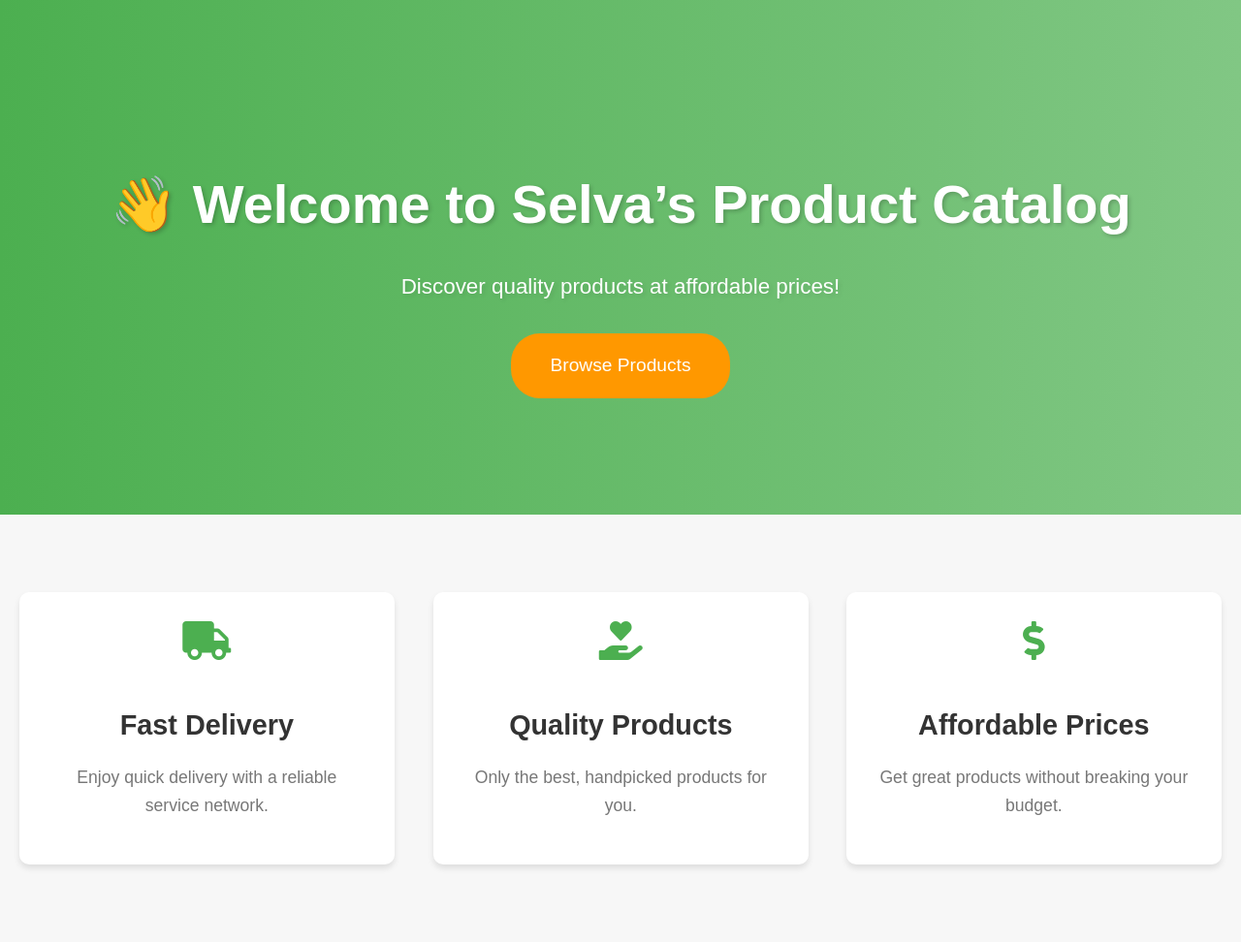
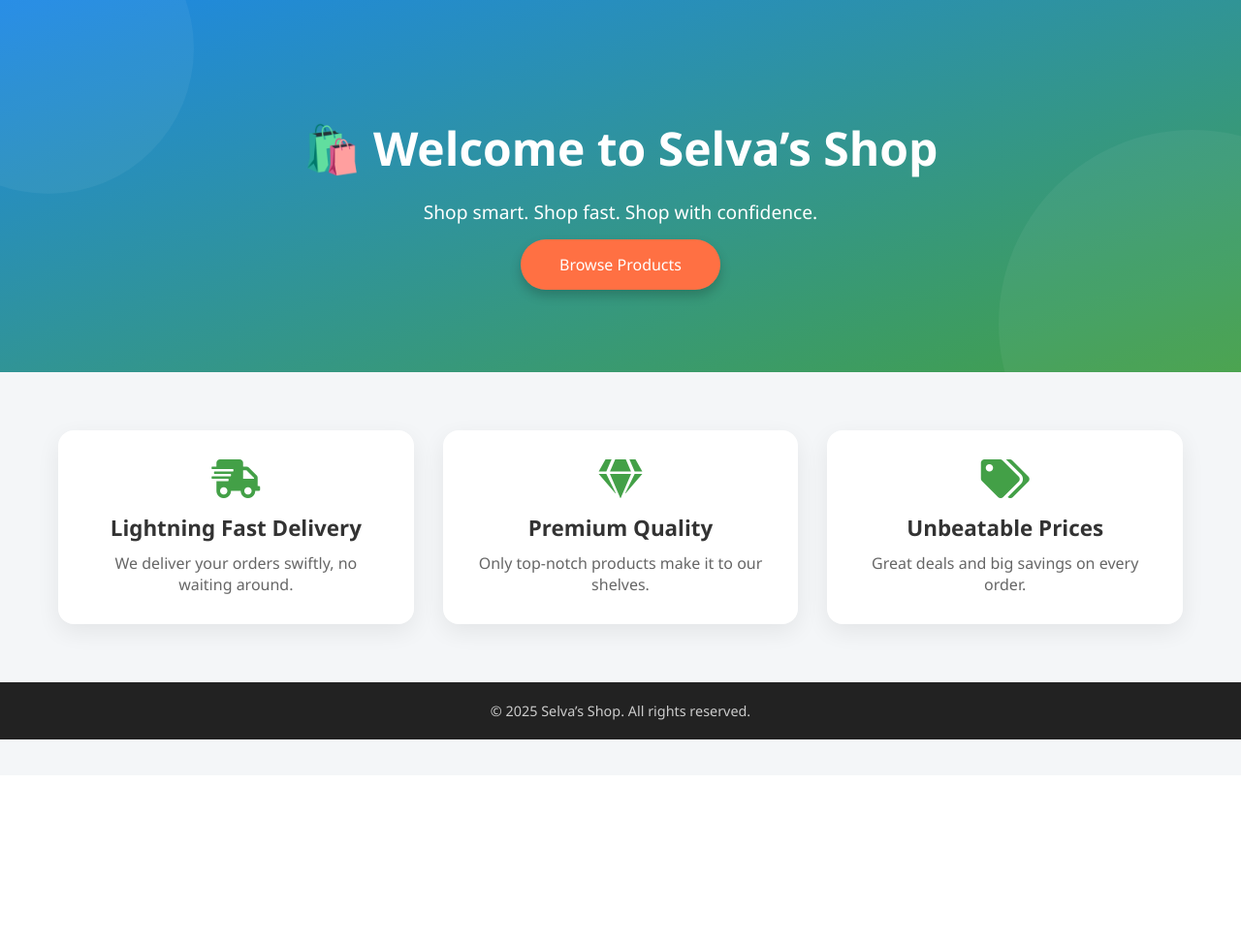
Before and after one commit to SelvaJames18/product_catalog, a Django app: page / in a window 1280 px wide. Shown: the whole page at 97% size. After the commit the page ends 763 px from the top, so only its background shows below. Run offline with Django 5.2, Linux system fonts and the light colour scheme.

Commit message:
home and cart change

```diff
--- a/catalog/templates/catalog/home.html
+++ b/catalog/templates/catalog/home.html
@@ -7,153 +7,174 @@
   <link href="https://cdn.jsdelivr.net/npm/aos@2.3.4/dist/aos.css" rel="stylesheet" />
   <link href="https://cdnjs.cloudflare.com/ajax/libs/font-awesome/5.15.4/css/all.min.css" rel="stylesheet" />
   <style>
-      /* General body styling */
-      body {
-        font-family: 'Arial', sans-serif;
+    * {
+      box-sizing: border-box;
       margin: 0;
       padding: 0;
-        background: #f7f7f7;
-        color: #333;
-        line-height: 1.6;
     }
 
-      /* Smooth scroll */
+    body {
+      font-family: 'Segoe UI', Tahoma, Geneva, Verdana, sans-serif;
+      background: #f4f6f8;
+      color: #333;
+    }
+
     html {
       scroll-behavior: smooth;
     }
 
-      /* Hero section styling */
     .hero {
-        background: linear-gradient(to right, #4caf50, #81c784);
+      background: linear-gradient(to bottom right, #1e88e5, #43a047);
       color: white;
       text-align: center;
-        padding: 120px 20px;
+      padding: 120px 20px 100px;
       position: relative;
+      overflow: hidden;
     }
 
     .hero h1 {
-        font-size: 3.5em;
+      font-size: 3rem;
+      font-weight: bold;
       margin-bottom: 20px;
-        text-shadow: 2px 2px 4px rgba(0, 0, 0, 0.2);
     }
 
     .hero p {
-        font-size: 1.4em;
+      font-size: 1.2rem;
       margin-bottom: 30px;
-        text-shadow: 2px 2px 4px rgba(0, 0, 0, 0.1);
     }
 
     .hero .button {
-        display: inline-block;
-        padding: 18px 40px;
-        background-color: #ff9800;
+      background: #ff7043;
       color: white;
+      padding: 15px 40px;
+      font-size: 1rem;
       text-decoration: none;
-        font-size: 1.2em;
       border-radius: 30px;
-        transition: background-color 0.3s ease, transform 0.3s ease;
+      transition: all 0.3s ease;
+      box-shadow: 0 6px 12px rgba(0, 0, 0, 0.2);
     }
 
     .hero .button:hover {
-        background-color: #f57c00;
-        transform: scale(1.1);
+      background: #f4511e;
+      transform: scale(1.05);
     }
 
-      /* Features Section styling */
+    .hero::before,
+    .hero::after {
+      content: '';
+      position: absolute;
+      border-radius: 50%;
+      background: rgba(255, 255, 255, 0.05);
+      z-index: 0;
+    }
+
+    .hero::before {
+      width: 300px;
+      height: 300px;
+      top: -100px;
+      left: -100px;
+    }
+
+    .hero::after {
+      width: 400px;
+      height: 400px;
+      bottom: -150px;
+      right: -150px;
+    }
+
     .features {
       display: grid;
-        grid-template-columns: repeat(auto-fit, minmax(250px, 1fr));
-        gap: 40px;
-        padding: 80px 20px;
-        text-align: center;
+      grid-template-columns: repeat(auto-fit, minmax(280px, 1fr));
+      gap: 30px;
+      padding: 60px 20px;
+      max-width: 1200px;
+      margin: auto;
     }
 
-      .features .feature {
+    .feature {
       background: white;
       padding: 30px;
-        border-radius: 10px;
-        box-shadow: 0 4px 6px rgba(0, 0, 0, 0.1);
-        transition: transform 0.4s ease, box-shadow 0.4s ease;
+      border-radius: 16px;
+      box-shadow: 0 8px 24px rgba(0, 0, 0, 0.07);
+      text-align: center;
+      transition: all 0.4s ease;
     }
 
-      .features .feature:hover {
-        transform: translateY(-12px);
-        box-shadow: 0 10px 20px rgba(0, 0, 0, 0.15);
+    .feature:hover {
+      transform: translateY(-10px);
+      box-shadow: 0 16px 32px rgba(0, 0, 0, 0.1);
     }
 
-      .features .feature i {
-        font-size: 2.5em;
-        color: #4caf50;
+    .feature i {
+      font-size: 2.5rem;
+      color: #43a047;
       margin-bottom: 15px;
     }
 
-      .features .feature h3 {
-        font-size: 1.8em;
-        margin-bottom: 15px;
-        font-weight: 600;
+    .feature h3 {
+      font-size: 1.4rem;
+      margin-bottom: 10px;
     }
 
-      .features .feature p {
-        font-size: 1.1em;
-        color: #777;
+    .feature p {
+      color: #666;
+      font-size: 1rem;
     }
 
-      /* Footer section styling */
     .footer {
-        background-color: #333;
-        color: white;
-        padding: 30px;
+      background: #222;
+      color: #ccc;
       text-align: center;
+      padding: 20px 10px;
+      font-size: 0.9rem;
     }
 
     /* Responsive typography */
     @media (max-width: 768px) {
       .hero h1 {
-          font-size: 2.8em;
+        font-size: 2.2rem;
       }
 
       .hero p {
-          font-size: 1.2em;
-        }
-
-        .features {
-          padding: 40px 20px;
-        }
-
-        .features .feature {
-          padding: 20px;
+        font-size: 1rem;
       }
     }
   </style>
 </head>
 <body>
+
   <!-- Hero Section -->
   <section class="hero">
-      <h1 data-aos="fade-up" data-aos-duration="1000">👋 Welcome to Selva’s Product Catalog</h1>
-      <p data-aos="fade-up" data-aos-delay="200" data-aos-duration="1000">Discover quality products at affordable prices!</p>
-      <a href="{% url 'product_list' %}" class="button">Browse Products</a>
+    <h1 data-aos="fade-up" data-aos-duration="1000">🛍️ Welcome to Selva’s Shop</h1>
+    <p data-aos="fade-up" data-aos-delay="200" data-aos-duration="1000">Shop smart. Shop fast. Shop with confidence.</p>
+    <a href="{% url 'product_list' %}" class="button" data-aos="zoom-in" data-aos-delay="400">Browse Products</a>
   </section>
 
   <!-- Features Section -->
   <section class="features" id="features">
-      <div class="feature" data-aos="zoom-in-up" data-aos-duration="500" data-aos-delay="100">
-        <i class="fas fa-truck"></i>
-        <h3>Fast Delivery</h3>
-        <p>Enjoy quick delivery with a reliable service network.</p>
+    <div class="feature" data-aos="fade-up" data-aos-delay="100">
+      <i class="fas fa-shipping-fast"></i>
+      <h3>Lightning Fast Delivery</h3>
+      <p>We deliver your orders swiftly, no waiting around.</p>
     </div>
-      <div class="feature" data-aos="zoom-in-up" data-aos-duration="500" data-aos-delay="200">
-        <i class="fas fa-hand-holding-heart"></i>
-        <h3>Quality Products</h3>
-        <p>Only the best, handpicked products for you.</p>
+    <div class="feature" data-aos="fade-up" data-aos-delay="200">
+      <i class="fas fa-gem"></i>
+      <h3>Premium Quality</h3>
+      <p>Only top-notch products make it to our shelves.</p>
     </div>
-      <div class="feature" data-aos="zoom-in-up" data-aos-duration="500" data-aos-delay="300">
-        <i class="fas fa-dollar-sign"></i>
-        <h3>Affordable Prices</h3>
-        <p>Get great products without breaking your budget.</p>
+    <div class="feature" data-aos="fade-up" data-aos-delay="300">
+      <i class="fas fa-tags"></i>
+      <h3>Unbeatable Prices</h3>
+      <p>Great deals and big savings on every order.</p>
     </div>
   </section>
 
-    <!-- AOS Library JS -->
+  <!-- Footer -->
+  <footer class="footer">
+    <p>&copy; 2025 Selva’s Shop. All rights reserved.</p>
+  </footer>
+
+  <!-- AOS JS -->
   <script src="https://cdn.jsdelivr.net/npm/aos@2.3.4/dist/aos.js"></script>
   <script>
     AOS.init({
@@ -161,7 +182,7 @@
       easing: 'ease-in-out',
       duration: 1000,
       delay: 200
-      })
+    });
   </script>
 </body>
 </html>
--- a/catalog/templates/catalog/product_list.html
+++ b/catalog/templates/catalog/product_list.html
@@ -33,7 +33,7 @@
       background: #fff;
       border-radius: 10px;
       padding: 10px;
-      box-shadow: 0 8px 24px rgba(0, 0, 0, 0.1);
+      box-shadow: 0 8px 8px rgba(0, 0, 0, 0.1);
       display: flex;
       flex-direction: row;
       gap: 15px;
```
Also changed, not shown: catalog/templates/catalog/cart.html (+224 -128 lines), db.sqlite3. Lines whose indentation alone changed are shown as unchanged.
